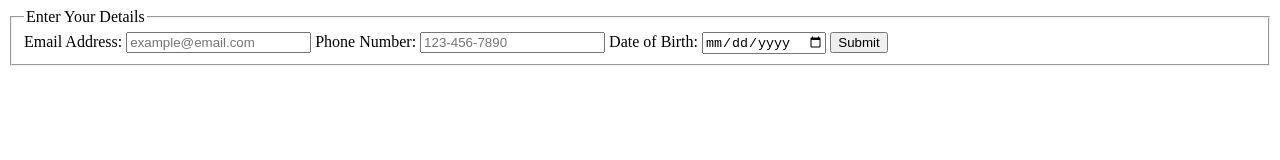
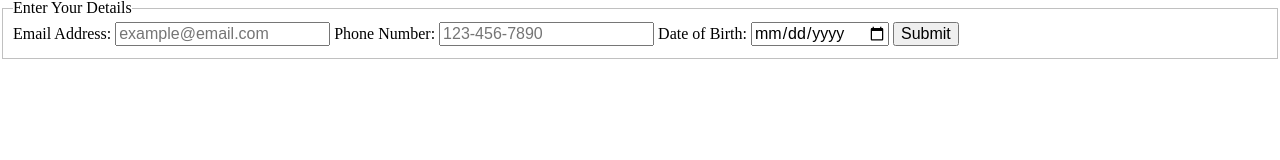
Before and after one commit to BabymanStudios/ITMD362Lab2, a plain HTML site: page index.html in a window 1280 px wide. Drawn offline with Linux system fonts and the light colour scheme.

Commit message:
Update index.html

```diff
--- a/index.html
+++ b/index.html
@@ -4,8 +4,8 @@
 		<meta charset="UTF-8">
 		<title>Lab 2</title>
         <meta name="viewport" content="width=device-width,initial-scale=1.0,shrink-to-fit=no">
-        <link rel="stylesheet" media="screen" href="css/meyersreset-and-normalize-form">
-        <link rel="stylesheet" media="screen" href="css/styles">
+        <link rel="stylesheet" media="screen" href="css/meyersreset-and-normalize-form.css">
+        <link rel="stylesheet" media="screen" href="css/styles.css">
 	</head>
 	<body>
         <form action="/submit-form" method="POST" autocomplete="on">
```
